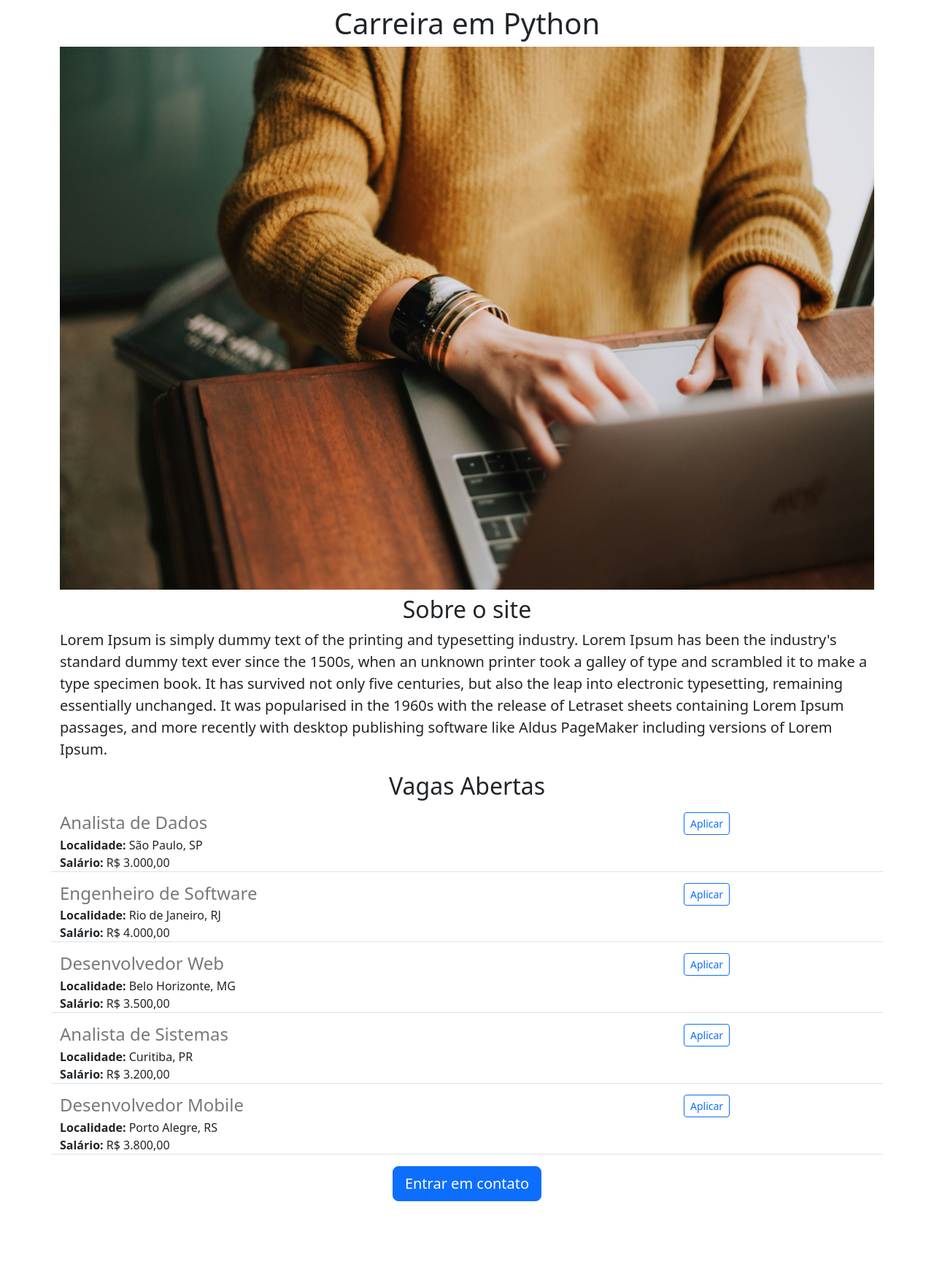
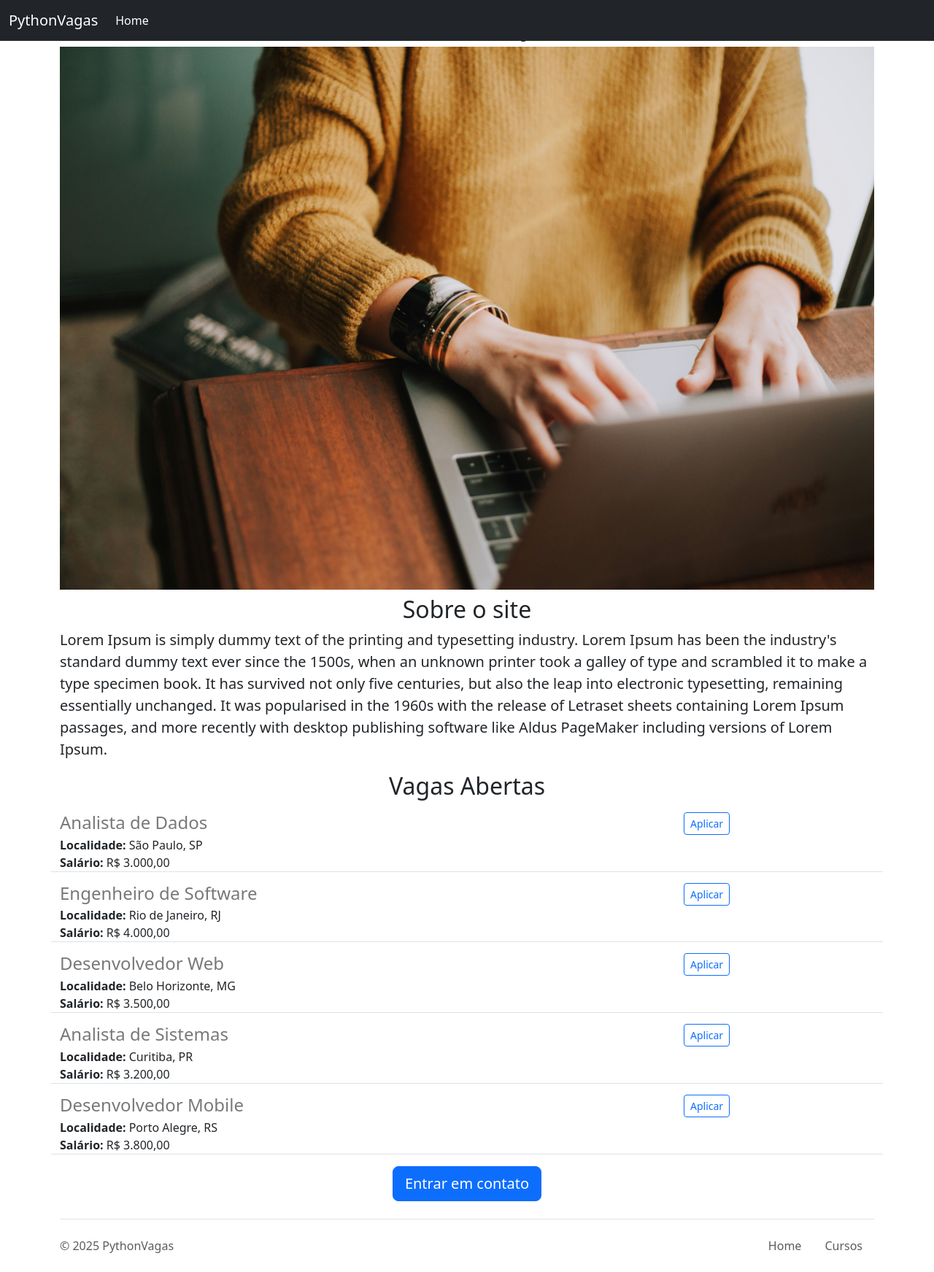
Before and after one commit to ArthurVarela/Python-Carreiras, a Flask app: page / in a window 1280 px wide. Shown: the whole page at 73% size. Before the commit the page ends 1646 px from the top, so only its background shows below. Run offline with Flask 3, Linux system fonts and the light colour scheme.

Commit message:
Ajustes UI

```diff
--- a/templates/home.html
+++ b/templates/home.html
@@ -9,6 +9,7 @@
     <link rel="stylesheet" href="https://cdn.jsdelivr.net/npm/bootstrap@5.3.3/dist/css/bootstrap.min.css" integrity="sha384-QWTKZyjpPEjISv5WaRU9OFeRpok6YctnYmDr5pNlyT2bRjXh0JMhjY6hW+ALEwIH" crossorigin="anonymous">
   </head>
   <body>
+    {% include 'includes/navbar.html' %}
     <div class="container">
       <h1 class="text-center mt-2 mb-2">Carreira em Python</h1>
       <img class="img-fluid" src="{{url_for('static', filename='carreiras.jpg')}}" />
@@ -23,9 +24,9 @@
         {% endfor %}
       </p>
       <div class="text-center">
-        <button class="btn btn-primary btn-lg">Entrar em contato</button>
-
+        <a  href="mailto:someone@yoursite.com" class="btn btn-primary btn-lg">Entrar em contato</a>
       </div>
     </div>
+    {% include 'includes/footer.html' %}
   </body>
 </html>
--- /dev/null
+++ b/templates/includes/footer.html
@@ -0,0 +1,13 @@
+<div class="container">
+  <footer class="d-flex flex-wrap justify-content-between align-items-center py-3 my-4 border-top"">
+    <p class="col-md-4 mb-0 text-muted">&copy; 2025 PythonVagas</p>
+    <ul class="nav col-md-4 justify-content-end"">
+      <li class="nav-item">
+        <a class="nav-link px2 text-muted" href="#">Home</a>
+      </li>
+      <li class="nav-item">
+        <a class="nav-link px2 text-muted" href="https://www.udemy.com/home/my-courses/learning/">Cursos</a>
+      </li>
+    </ul>
+  </footer>
+</div>
--- /dev/null
+++ b/templates/includes/navbar.html
@@ -0,0 +1,16 @@
+<nav class="navbar navbar-expand-lg navbar-dark bg-dark fixed-top">
+  <div class="container-fluid">
+    <a class="navbar-brand" href="#">PythonVagas</a>
+     <button class="navbar-toggler" type="button" data-bs-toggle="collapse" data-bs-  target="#navbarNavDropdown" aria-controls="navbarNavDropdown" aria-expanded="false" aria-label="Toggle navigation">
+       <span class="navbar-toggle-icon""></span>
+      </button>
+    <div class="collapse navbar-collapse" id="navbarNavDropdown">
+      <ul class="navbar-nav">
+        <li class="nav-item">
+          <a class="nav-link active" aria-current="page" href="#">Home</a>
+        </li>
+      </ul>
+    </div>
+  </div>
+</nav>
+<div style="height: 60px;"</div>
--- a/templates/includes/vagas_item.html
+++ b/templates/includes/vagas_item.html
@@ -13,6 +13,6 @@
     </div>
   </div>
   <div class="col-3">
-   <button  type="button" class="btn btn-outline-primary btn-sm">Aplicar</button>
+   <a href="mailto:someone@yoursite.com?subject=Vaga {{vaga.titulo}}" type="button" class="btn btn-outline-primary btn-sm">Aplicar</a>
   </div>
 </div>
```
